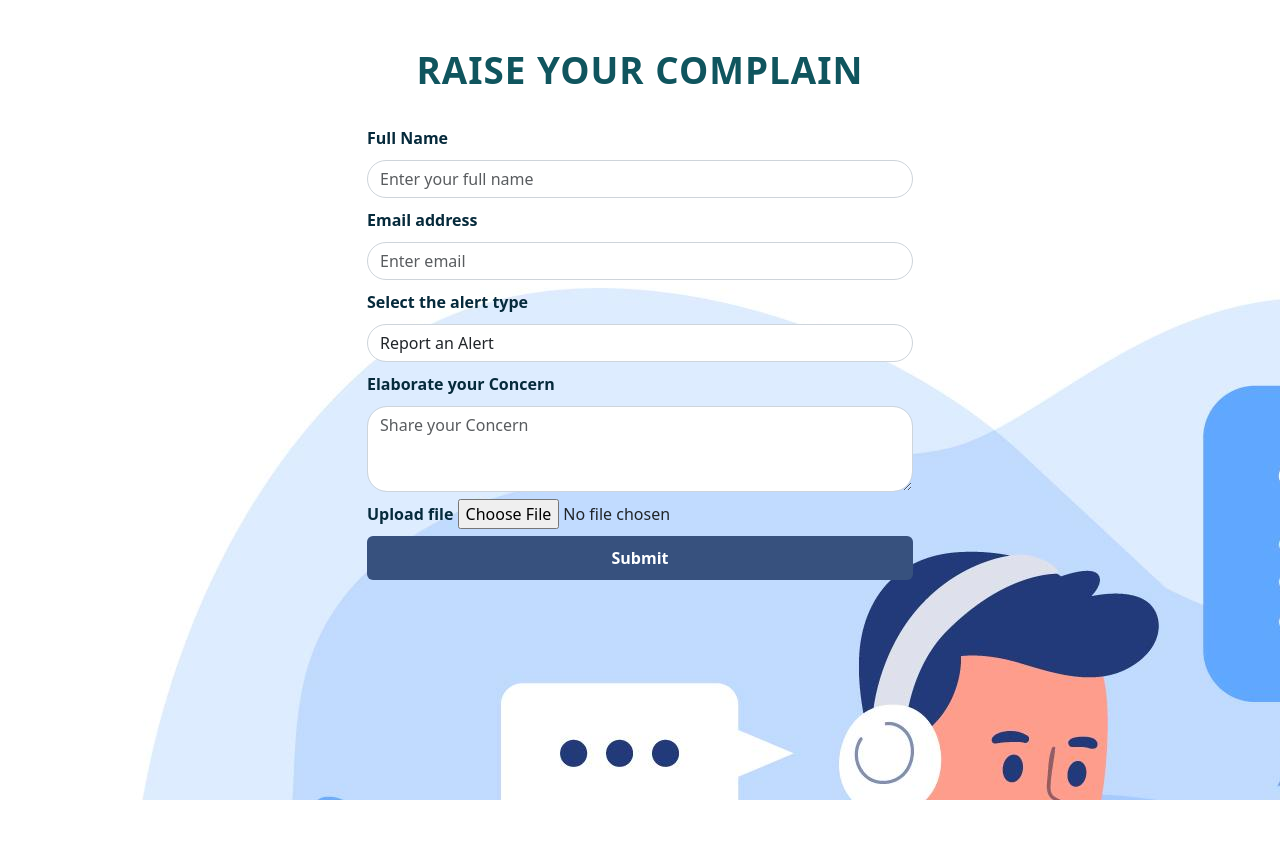
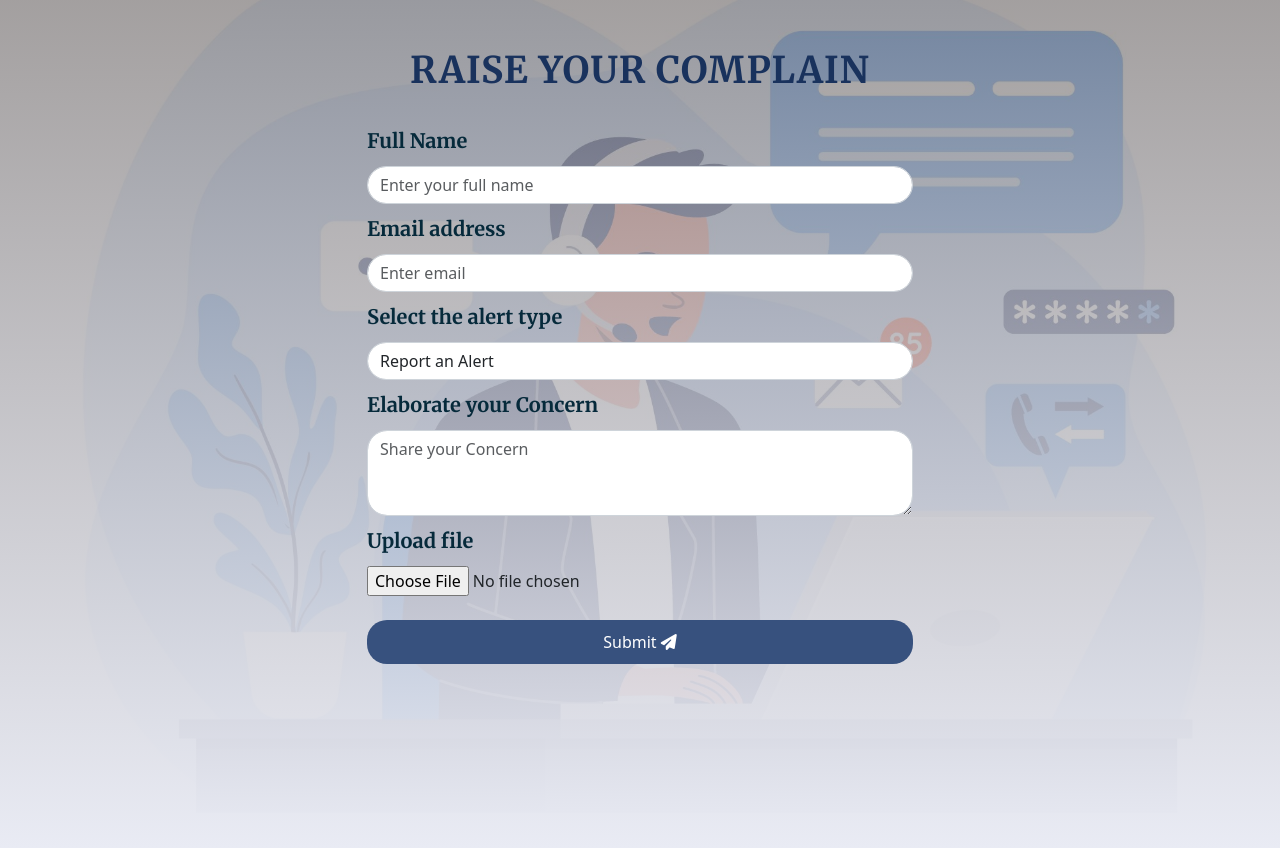
Before and after one commit to sufyan-555/industrial_safety_app, a Flask app: page /complain/6 in a window 1280 px wide. Before the commit the page ends 800 px from the top, so only its background shows below. Run offline with Flask 3, Linux system fonts and the light colour scheme; data comes from the database, SQL or seed files in the repository; some libraries are stand-ins or nearby versions.

Commit message:
Complain form changed

```diff
--- a/app.py
+++ b/app.py
@@ -10,7 +10,7 @@ from flask_login import LoginManager, UserMixin, login_user, login_required, log
 from models.r_zone import people_detection
 from models.fire_detection import fire_detection
 from models.gear_detection import gear_detection
-from models.alert import alert
+# from models.alert import alert
 from models.motion_amp import amp
 
 app = Flask(__name__)
@@ -324,8 +324,8 @@ def process_frames(camid, region, flag_r_zone=False, flag_pose_alert=False, flag
         add_to_db(results=results, frame=frame, alert_name="gear_detection", user_id=user_id)
 
         #alert
-        results=alert(frame=frame,flag=flag_pose_alert)
-        add_to_db(results=results,frame=frame,alert_name="Pose Alert",user_id=user_id)
+        # results=alert(frame=frame,flag=flag_pose_alert)
+        # add_to_db(results=results,frame=frame,alert_name="Pose Alert",user_id=user_id)
 
         _, buffer = cv2.imencode('.jpg', frame)
         frame_bytes = buffer.tobytes()
--- a/static/css/complain.css
+++ b/static/css/complain.css
@@ -1,8 +1,18 @@
 
 /* form decoration and style */
+
+
 body
 {
-    background-image: url(/static/img/complain1.jpg);
+    background-image: linear-gradient(rgba(124, 119, 119, 0.7),#e9ebf4),url(/static/img/complain1.jpg);
+    background-size: cover;
+    background-position: center;
+    opacity: 1.5;
+    width: 100%;
+    height:100vh;
+
+    align-items: center;
+    justify-content: center;
 }
 .form-control {
   border-radius: 20px !important;
@@ -15,10 +25,15 @@ body
 
 .form-group label {
   color: #062a3b; /* Form label color */
-  font-size: 16px;
+  font-size: 20px;
   font-weight: bolder;
   margin-bottom: 10px;
   margin-top: 10px;
+
+  font-family: "Merriweather", serif;
+  font-weight: 700;
+  font-style: normal;
+
 }
 .form-control {
   border-color: #ced4da; /* Form input border color */
@@ -37,6 +52,7 @@ body
   cursor: pointer;
   border-radius: 16px;
 
+
 }
 
 .text-center {
@@ -44,11 +60,18 @@ body
   /* Other existing styles */
   text-align: center;
   font-size: 2.3rem;
-  margin-bottom: 2rem;
+  margin-bottom: 4rem;
   font-weight: bolder;
   text-transform: uppercase;
-    color: rgb(16, 85, 94);  /*#607d8b;*/
-    letter-spacing: 1px;
+  color:#19325d;  /*#607d8b;*/
+  letter-spacing: 1px;
+  font-family: "Merriweather", serif;
+  font-weight: 700;
+  font-style: normal;
+
+
+
+
 }
 
 
@@ -57,14 +80,17 @@ body
 background-color: #37517e; /* Button color */
 border: none; /* Remove button border */
 padding: 10px 20px; /* Add padding to the button */
-font-weight: bolder;
+font-weight: 500;
 width: 100%;
 color: #fff; /* Text color */
+outline: none;
+cursor: pointer;
+border-radius: 20px;
 
 }
 
 .btn:hover {
-background-color: rgb(227, 255, 255); /* Darker color on hover */
+background-color: #7186ac; /* Darker color on hover */
 color: #000; /* Text color on hover */
 }
 
--- a/templates/complain_form.html
+++ b/templates/complain_form.html
@@ -1,19 +1,33 @@
-<form action="/{{id}}/submit_complaint" method="post" enctype="multipart/form-data">
-
-
-
+<form
+  action="/{{id}}/submit_complaint"
+  method="post"
+  enctype="multipart/form-data"
+>
   <!DOCTYPE html>
   <html lang="en">
-
     <head>
-    <meta charset="UTF-8">
-    <meta http-equiv="X-UA-Compatible" content="IE=edge">
-    <meta name="viewport" content="width=device-width, initial-scale=1.0">
-    <link href="https://cdn.lineicons.com/4.0/lineicons.css" rel="stylesheet" />
-    <link href="https://cdn.jsdelivr.net/npm/bootstrap@5.3.0-alpha3/dist/css/bootstrap.min.css" rel="stylesheet"
-        integrity="sha384-KK94CHFLLe+nY2dmCWGMq91rCGa5gtU4mk92HdvYe+M/SXH301p5ILy+dN9+nJOZ" crossorigin="anonymous">
+      <meta charset="UTF-8" />
+      <meta http-equiv="X-UA-Compatible" content="IE=edge" />
+      <meta name="viewport" content="width=device-width, initial-scale=1.0" />
+      <link
+        href="https://cdn.lineicons.com/4.0/lineicons.css"
+        rel="stylesheet"
+      />
+      <link
+        href="https://cdn.jsdelivr.net/npm/bootstrap@5.3.0-alpha3/dist/css/bootstrap.min.css"
+        rel="stylesheet"
+        integrity="sha384-KK94CHFLLe+nY2dmCWGMq91rCGa5gtU4mk92HdvYe+M/SXH301p5ILy+dN9+nJOZ"
+        crossorigin="anonymous"
+      />
       <title>Complain Form</title>
-    <link rel="stylesheet" href="/static/css/complain.css">
+      <link rel="stylesheet" href="/static/css/complain.css" />
+      <link rel="preconnect" href="https://fonts.googleapis.com" />
+      <link rel="preconnect" href="https://fonts.gstatic.com" crossorigin />
+      <link
+        href="https://fonts.googleapis.com/css2?family=Merriweather:ital,wght@0,300;0,400;0,700;0,900;1,300;1,400;1,700;1,900&display=swap"
+        rel="stylesheet"
+      />
+      <script src="https://kit.fontawesome.com/ec53c9ed31.js" crossorigin="anonymous"></script>
     </head>
 
     <body>
@@ -23,46 +37,74 @@
           <h2 class="text-center mb-4">Raise Your Complain</h2>
           <div class="row justify-content-center">
             <div class="col-md-6">
-
-              <form action="/{{id}}/submit_complaint" method="post" enctype="multipart/form-data">
+              <form
+                action="/{{id}}/submit_complaint"
+                method="post"
+                enctype="multipart/form-data"
+              >
                 <div class="form-group">
                   <label for="fullName">Full Name</label>
-                  <input type="text" class="form-control" id="fullName" name="fullName"
-                    placeholder="Enter your full name">
+                  <input
+                    type="text"
+                    class="form-control"
+                    id="fullName"
+                    name="fullName"
+                    placeholder=  "Enter your full name"
+                  />
                 </div>
                 <div class="form-group">
                   <label for="email">Email address</label>
-                  <input type="email" class="form-control" id="email" name="email" aria-describedby="emailHelp"
-                    placeholder="Enter email">
+                  <input
+                    type="email"
+                    class="form-control"
+                    id="email"
+                    name="email"
+                    aria-describedby="emailHelp"
+                    placeholder="Enter email"
+                  />
                 </div>
                 <div class="form-group">
                   <label for="alertType">Select the alert type</label>
                   <select class="form-control" id="alertType" name="alertType">
                     <option value="Report an Alert">Report an Alert</option>
                     <option value="Normal Complaint">Normal Complaint</option>
-                    <option value="Harassment reporting">Alert reporting</option>
+                    <option value="Harassment reporting">
+                      Alert reporting
+                    </option>
                   </select>
                 </div>
                 <div class="form-group">
                   <label for="description">Elaborate your Concern</label>
-                  <textarea class="form-control" id="description" name="description" rows="3"
-                    placeholder="Share your Concern"></textarea>
+                  <textarea
+                    class="form-control"
+                    id="description"
+                    name="description"
+                    rows="3"
+                    placeholder="Share your Concern"
+                  ></textarea>
                 </div>
                 <div class="form-group">
-                  <label for="file">Upload file</label>
-                  <input type="file" class="form-control-file" id="file" name="file">
+                  <label for="file">Upload file</label><br />
+                  <input
+                    type="file"
+                    class="form-control-file"
+                    id="file"
+                    name="file"
+                  />
                 </div>
-                <button type="submit" class="btn btn-primary">Submit</button>
+                <br />
+                <button type="submit" class="btn btn-primary">Submit  <i class="fa-solid fa-paper-plane"></i> </button>
               </form>
             </div>
           </div>
         </div>
       </section>
 
-
-    <script src="https://cdn.jsdelivr.net/npm/bootstrap@5.3.0-alpha3/dist/js/bootstrap.bundle.min.js"
+      <script
+        src="https://cdn.jsdelivr.net/npm/bootstrap@5.3.0-alpha3/dist/js/bootstrap.bundle.min.js"
         integrity="sha384-ENjdO4Dr2bkBIFxQpeoTz1HIcje39Wm4jDKdf19U8gI4ddQ3GYNS7NTKfAdVQSZe"
-        crossorigin="anonymous"></script>
+        crossorigin="anonymous"
+      ></script>
     </body>
-
   </html>
+</form>
```
Also changed, not shown: models/alert.py (+64 -64 lines). Lines whose indentation alone changed are shown as unchanged.
